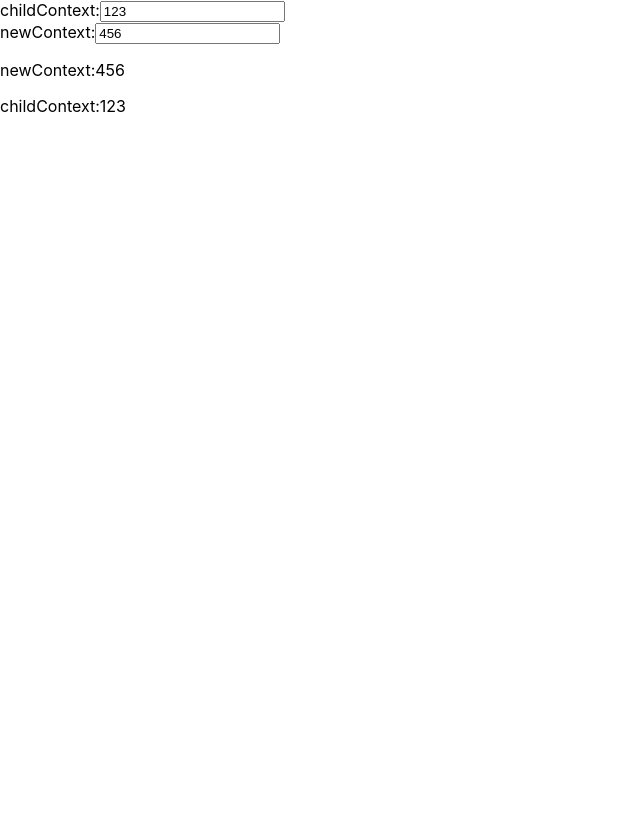
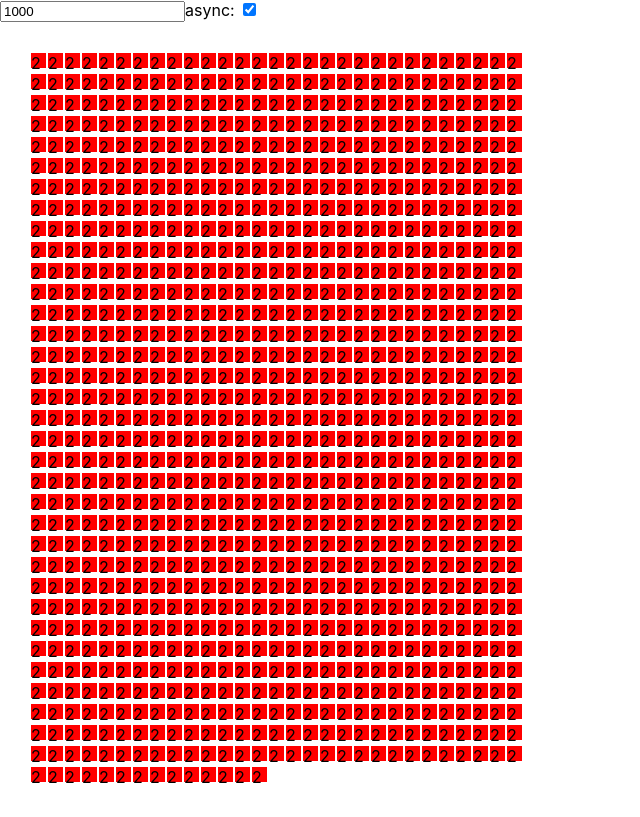
Before and after one commit to freya0608/react-resource, a React (Create React App) app: page / in a window 1280 px wide. Shown: the whole page, without its empty margins (0-640 px from the left). Built offline with nearby package versions, Linux system fonts and the light colour scheme.

Commit message:
ConcurrentMode

```diff
--- /dev/null
+++ b/src/demos/concurrent-mode/index.js
@@ -0,0 +1,79 @@
+import React from "react";
+
+import {flushSync} from 'react-dom';  //强制使用优先级最高的更新
+// const ConcurrentMode = React.unstable_ConcurrentMode;
+import './style.css'
+class Parent extends React.Component{
+    state = {
+        async:true,
+        num:1,
+        length:1000,
+    };
+
+    componentDidMount() {
+        this.interval = setInterval(()=>{
+            this.updateNum()
+        },200)
+    }
+
+    componentWillUnmount() {
+        if (this.interval){
+            clearInterval(this.interval)
+        }
+    }
+    updateNum(){
+        const newNum = this.state.num ===3?0:this.state.num+1;
+        if(this.state.async){
+            this.setState({
+                num:newNum
+            })
+        }else {
+            flushSync(()=>{
+                this.setState({
+                    num:newNum
+                })
+            })
+        }
+    }
+
+    render() {
+        const children = [];
+        const {length,num,async} = this.state;
+
+        for (let i=0;i<length;i++){
+            children.push(
+                <div className="item" key={i}>
+                    {num}
+                </div>,
+            )
+        }
+
+        return(
+            <div>
+                <input type="text"
+                 value={length}
+                       onChange={e=>flushSync(()=>this.setState({length: parseInt(e.target.value)}))}
+                />
+                async:{ ' ' }
+                <input type="checkbox"
+                       checked={async}
+                       onChange={()=>flushSync(()=>this.setState({async: !async}))}
+                />
+                <div className="wrapper">{children}</div>
+            </div>
+        )
+
+    }
+ }
+
+export default ()=>(
+    // <ConcurrentMode>
+    //     //下面的都是低优先级的更新
+    //
+    // <Parent/>
+    //
+    // </ConcurrentMode>
+    <div>
+        <Parent/>
+    </div>
+    )
--- /dev/null
+++ b/src/demos/concurrent-mode/style.css
@@ -0,0 +1,11 @@
+.wrapper{
+    width: 500px;
+    margin: 30px;
+}
+.item{
+    display: inline-block;
+    background: red;
+    border: 1px solid white;
+    height: 15px;
+    width: 15px;
+}
--- a/src/index.js
+++ b/src/index.js
@@ -7,7 +7,8 @@ import './index.css';
 // import App from './demos/hooks/index';
 // import App from './demos/ref/index';
 // import App from './demos/forword-ref/index';
-import App from './demos/context/index';
+// import App from './demos/context/index';
+import App from './demos/concurrent-mode/index';
 
 
 
```
